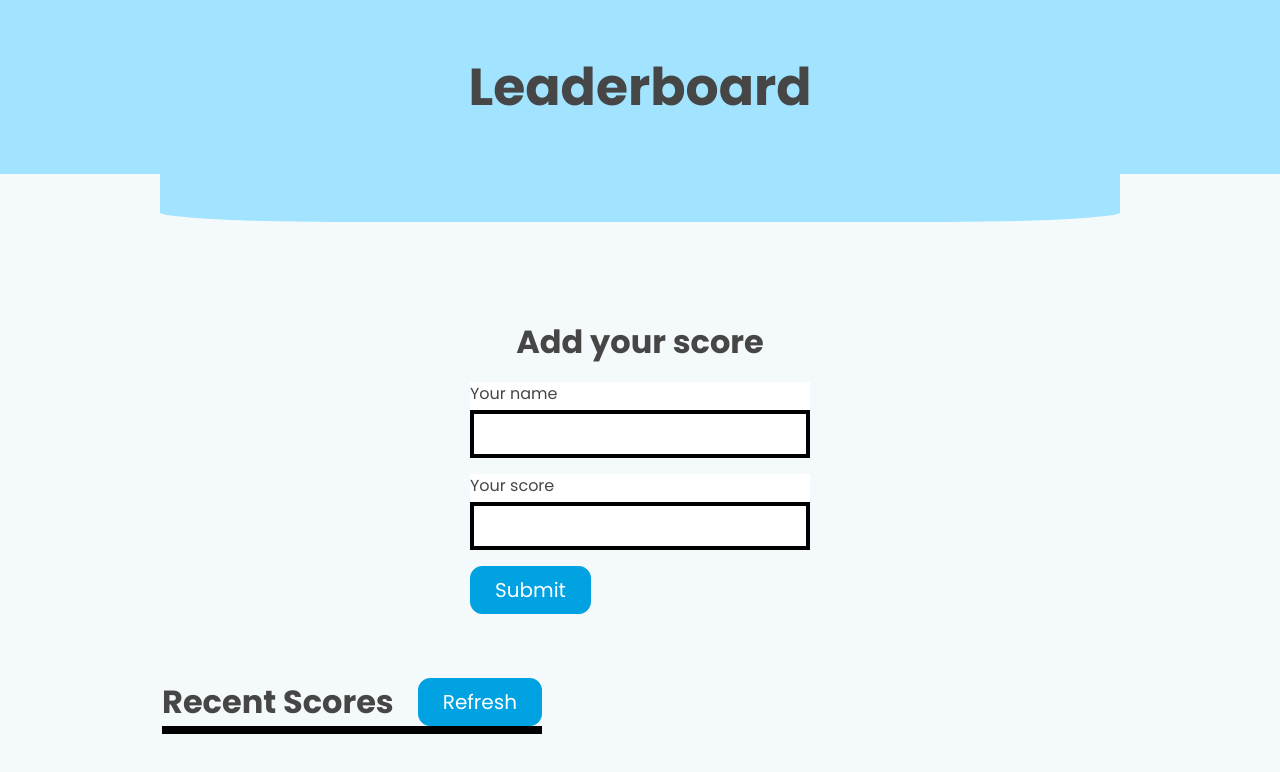
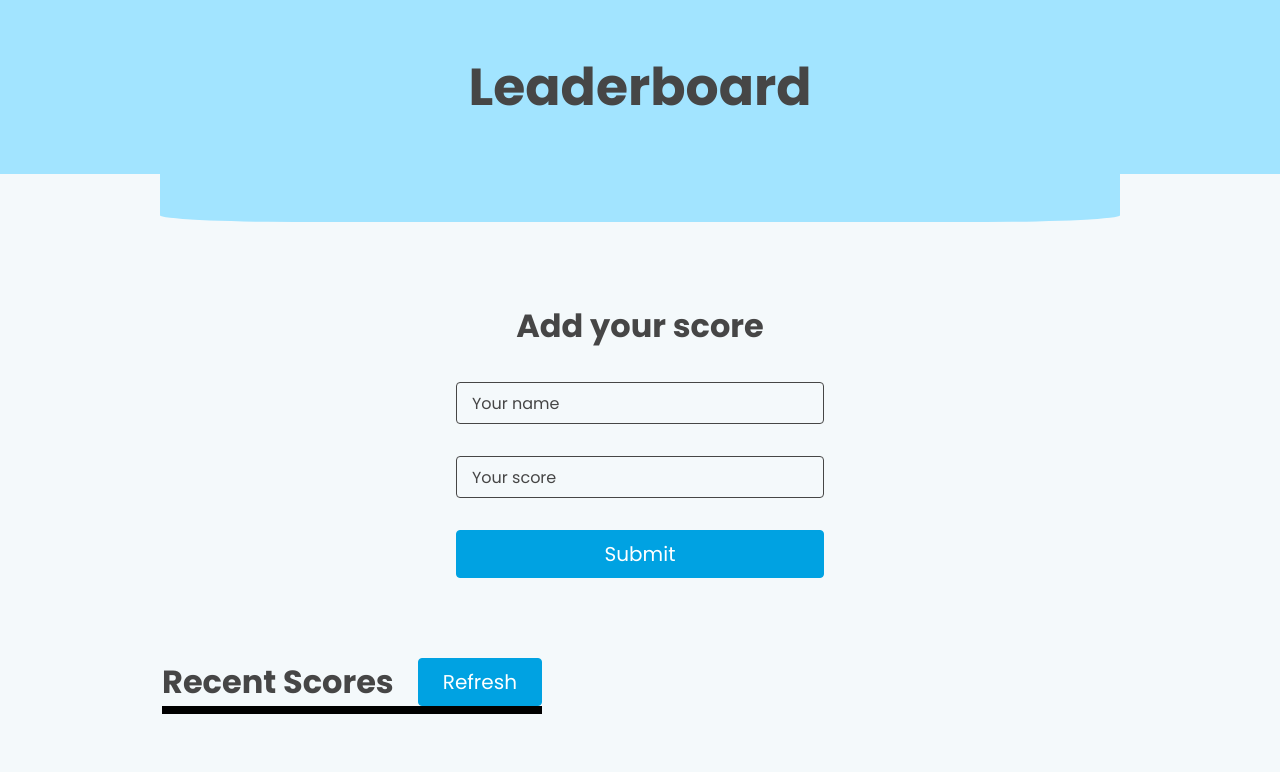
Before and after one commit to henokkhm/microverse-leaderboard-project, a website built with webpack: page src/index.html in a window 1280 px wide. Built offline with nearby package versions, Linux system fonts and the light colour scheme; no server answers.

Commit message:
Add floating labels to inputs

```diff
--- a/src/index.js
+++ b/src/index.js
@@ -2,6 +2,7 @@ import './styles/reset.css';
 import './styles/main.css';
 import renderScores from './modules/render-scores.js';
 import { postSingleScore } from './modules/api-requests.js';
+import './modules/floating-labels.js';
 
 const refreshButton = document.querySelector('#scores__refresh-btn');
 // Get fresh scores data when 'Refresh' button is clicked
--- /dev/null
+++ b/src/modules/floating-labels.js
@@ -0,0 +1,15 @@
+const inputs = document.querySelectorAll('.add-score__form__input');
+
+inputs.forEach((input) => {
+  input.addEventListener('focus', (e) => {
+    const span = e.target.nextElementSibling;
+    span.classList.add('float-label');
+  });
+
+  input.addEventListener('blur', (e) => {
+    if (e.target.value.trim() === '') {
+      const span = e.target.nextElementSibling;
+      span.classList.remove('float-label');
+    }
+  });
+});
--- a/src/styles/main.css
+++ b/src/styles/main.css
@@ -31,7 +31,7 @@ button {
   color: var(--white);
   padding: 0.5rem 1.5rem;
   border: 1px solid var(--primary-color-500);
-  border-radius: 0.75rem;
+  border-radius: 0.25rem;
   width: max-content;
   font-size: 1.25rem;
   transition: all 200ms ease-in-out;
@@ -47,6 +47,7 @@ button:active {
 
 .container {
   max-width: 60rem;
+  min-width: 25rem;
   margin: 0 auto;
   padding: 0 1rem;
 }
@@ -66,7 +67,7 @@ button:active {
 .main {
   display: flex;
   flex-direction: column;
-  gap: 4rem;
+  gap: 5rem;
 }
 
 @media (min-width: 45rem) {
@@ -87,8 +88,8 @@ button:active {
   background-color: var(--primary-color-200);
   padding-top: 3rem;
   overflow: hidden;
-  border-bottom-right-radius: 20%;
-  border-bottom-left-radius: 20%;
+  border-bottom-right-radius: 14%;
+  border-bottom-left-radius: 14%;
 }
 
 .top-score {
@@ -223,34 +224,50 @@ button:active {
   display: flex;
   flex-direction: column;
   gap: 2rem;
-  padding-top: 5rem;
-  margin-top: -3rem;
 }
 
 .add-score__title {
   font-size: 2rem;
   text-align: center;
-  padding-bottom: 1rem;
+  margin-bottom: 2rem;
 }
 
 .add-score__form {
   display: flex;
   flex-direction: column;
-  gap: 1rem;
+  gap: 2rem;
   max-width: 40rem;
 }
 
 .add-score__form__label {
-  display: flex;
-  flex-direction: column-reverse;
-  gap: 0.25rem;
-  background-color: #fff;
+  position: relative;
+  background-color: var(--gray-300);
+}
+
+.add-score__form__label > span {
+  position: absolute;
+  background-color: var(--gray-300);
+  padding: 0 0.5rem;
+  bottom: 0.5rem;
+  left: 0.5rem;
+  transition: transform 150ms ease-in;
+}
+
+.add-score__form__label > span.float-label {
+  transform: translateY(-1.5rem);
 }
 
 .add-score__form__input {
-  border: 4px solid #000;
+  border: 1px solid var(--gray-700);
+  border-radius: 0.25rem;
   padding: 0.5rem;
-  min-width: 20rem;
+  min-width: 15rem;
+  width: 100%;
+  background-color: var(--gray-300);
+}
+
+.add-score__form__btn {
+  width: 100%;
 }
 
 /* Animations */
```
Also changed, not shown: src/index.html (+2 -2 lines), dist/index.html, dist/main.js, 1 other file.
